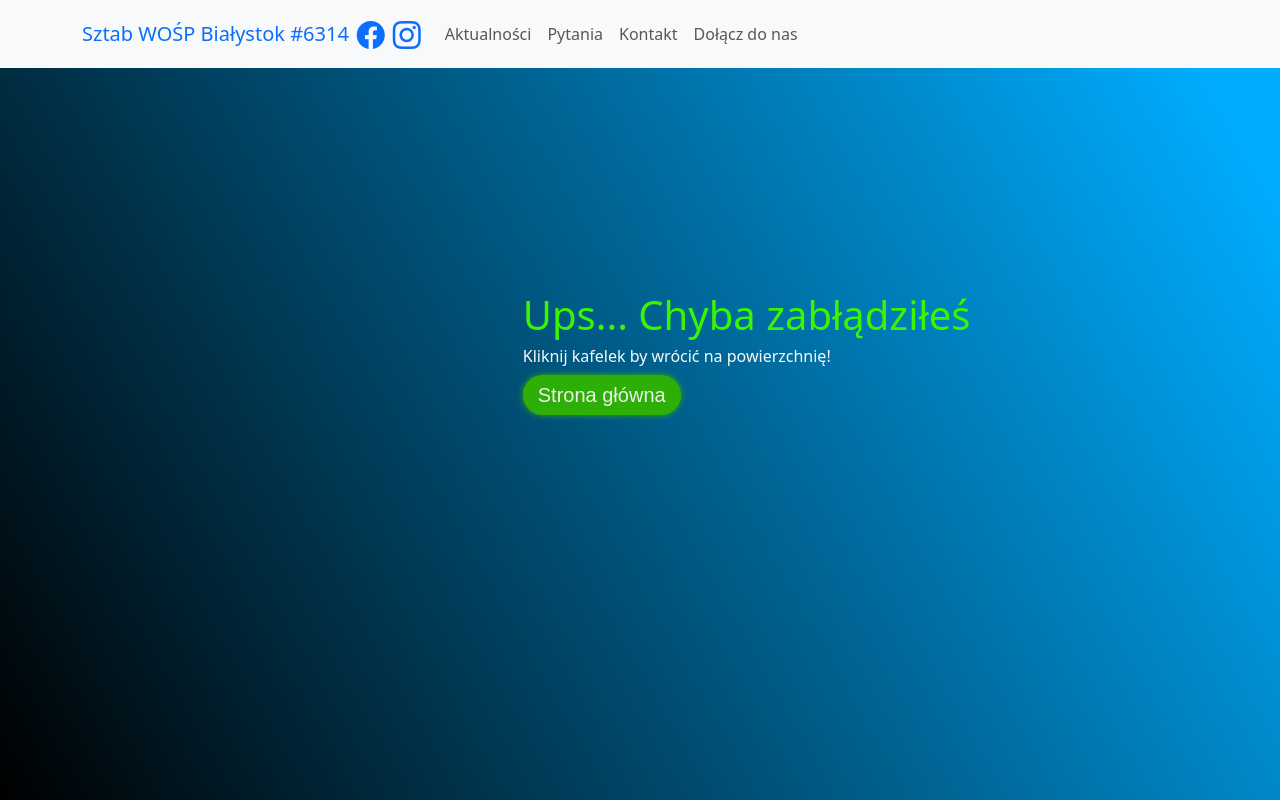
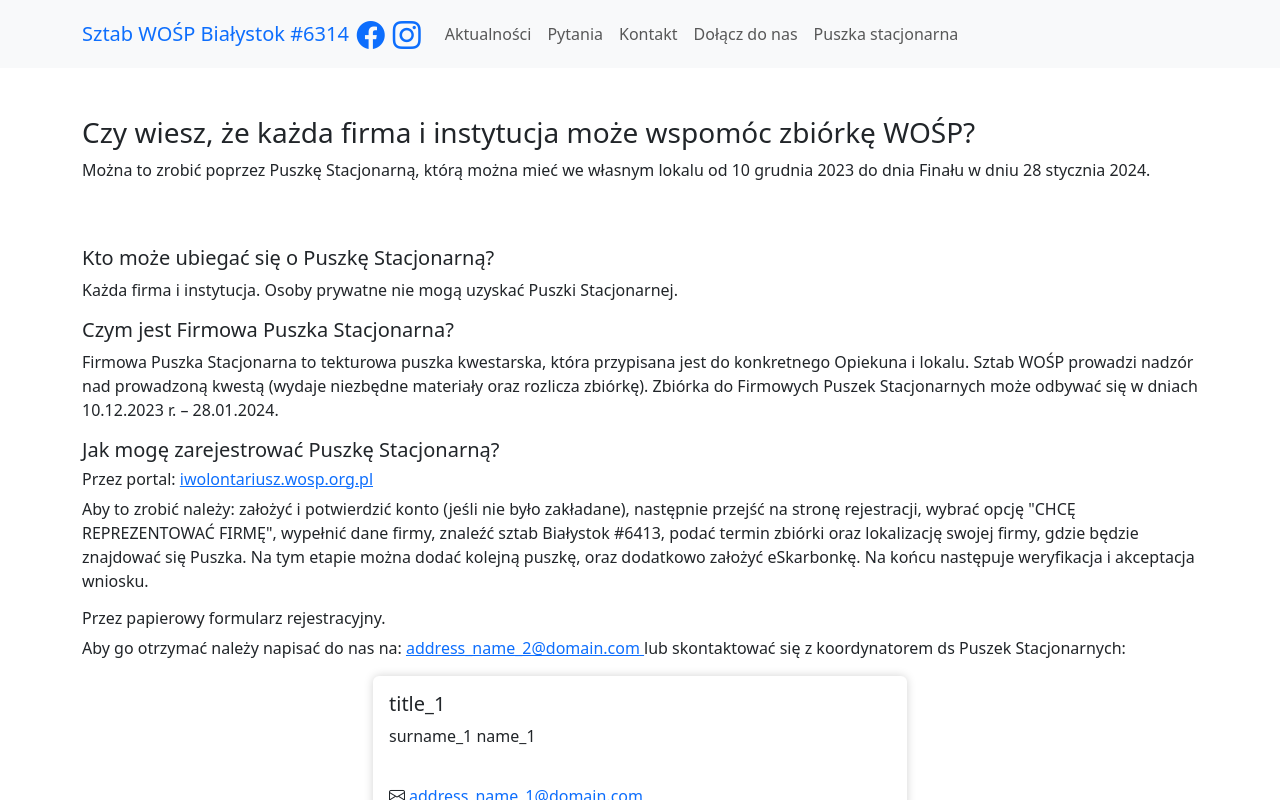
Before and after one commit to Sztab-WOSP-Bialystok/wosp-staff, a Next.js app: page /money-box in a window 1280 px wide. Before the commit this address had no page. Shown: the top 800 px of the page. Built offline with nearby package versions, Linux system fonts and the light colour scheme.

Commit message:
Closes Freesebee/wosp-staff-issues#64

```diff
--- a/app/components/navbar/navigation.ts
+++ b/app/components/navbar/navigation.ts
@@ -12,6 +12,7 @@
   COLLABORATION = "/collaboration",
   NEWS = "https://www.facebook.com/bialystokwosp",
   VOLOUNTEERS = "/volounteers",
+  MONEY_BOX = "/money-box",
 }
 
 export const navigations: NavigationElement[] = [
@@ -39,4 +40,9 @@
     link: Links.COLLABORATION,
     showInNavbar: true,
   },
+  {
+    name: "Puszka stacjonarna",
+    link: Links.MONEY_BOX,
+    showInNavbar: true,
+  },
 ];
--- a/app/contact/contact-card.tsx
+++ b/app/contact/contact-card.tsx
@@ -2,6 +2,7 @@
 import ListGroup from "react-bootstrap/ListGroup";
 
 export interface ContactData {
+  key: string;
   name: string;
   surname: string;
   title: string;
@@ -14,7 +15,7 @@
 
 export default function ContactCard({ data }: Props) {
   return (
-    <Card className="justify-content-center mt-2 mt-sm-3 mt-xl-5">
+    <Card className="justify-content-center">
       <Card.Body style={{ height: 100 }}>
         <Card.Title>{data.title}</Card.Title>
         <Card.Text>
--- a/app/home/sections/support-section/support-section.tsx
+++ b/app/home/sections/support-section/support-section.tsx
@@ -1,4 +1,4 @@
-import supportSectionData from "public/info/support-section-data.json";
+import supportSectionData from "../../../../public/info/support-section-data.json";
 import { Col, Container, Row } from "react-bootstrap";
 import SupportCard from "./section-card";
 import { SectionCardData } from "./types/sectionTypes";
@@ -13,11 +13,11 @@
           <h2>Wsparcie Finału</h2>
         </Col>
       </Row>
-      <Row className="d-flex justify-content-center">
+      <Row className="d-flex justify-content-center px-md-5">
         {data
           .filter((offer) => offer.display)
           .map((offer) => (
-            <Col key={offer.title} xs={12} md={6} lg={4} className="mb-4">
+            <Col key={offer.title} xs={12} md={6} className="mb-4">
               <SupportCard data={offer}></SupportCard>
             </Col>
           ))}
--- /dev/null
+++ b/app/money-box/page.tsx
@@ -0,0 +1,88 @@
+"use client";
+
+import { Container, Row, Col } from "react-bootstrap";
+import contactData from "../../public/info/contact-data.json";
+import ContactCard, { ContactData } from "../contact/contact-card";
+import Link from "next/link";
+
+//TODO: Configure SSR
+
+export default function Page() {
+  const data: ContactData[] = contactData;
+  const mainStaffContact = data.find((contact) => contact.key == "person2");
+  const moneyBoxCoordinatorContact = data.find(
+    (contact) => contact.key == "person1"
+  );
+
+  return (
+    <Container className="my-3 my-xl-5">
+      <Row>
+        <Col xs={12}>
+          <h3>
+            Czy wiesz, że&nbsp;każda firma i&nbsp;instytucja może wspomóc
+            zbiórkę WOŚP?
+          </h3>
+          <p>
+            Można to&nbsp;zrobić poprzez Puszkę Stacjonarną, którą można mieć we
+            własnym lokalu od 10 grudnia 2023 do&nbsp;dnia Finału w&nbsp;dniu 28
+            stycznia 2024.
+          </p>
+        </Col>
+        <Col xs={12} className="my-3 my-xl-5">
+          <h5>Kto może ubiegać się o Puszkę Stacjonarną?</h5>
+          <p>
+            Każda firma i&nbsp;instytucja. Osoby prywatne nie mogą uzyskać
+            Puszki Stacjonarnej.
+          </p>
+          <h5>Czym jest Firmowa Puszka Stacjonarna?</h5>
+          <p>
+            Firmowa Puszka Stacjonarna to tekturowa puszka kwestarska, która
+            przypisana jest do konkretnego Opiekuna i&nbsp;lokalu. Sztab WOŚP
+            prowadzi nadzór nad prowadzoną kwestą (wydaje niezbędne materiały
+            oraz rozlicza zbiórkę). Zbiórka do Firmowych Puszek Stacjonarnych
+            może odbywać się w dniach 10.12.2023 r. – 28.01.2024.
+          </p>
+          <h5>Jak mogę zarejestrować Puszkę Stacjonarną?</h5>
+          <h6>
+            <span>Przez portal: </span>
+            <span>
+              <Link href="https://iwolontariusz.wosp.org.pl/">
+                iwolontariusz.wosp.org.pl
+              </Link>
+            </span>
+          </h6>
+          <p>
+            Aby to zrobić należy: założyć i potwierdzić konto (jeśli nie było
+            zakładane), następnie przejść na stronę rejestracji, wybrać opcję
+            "CHCĘ REPREZENTOWAĆ FIRMĘ", wypełnić dane firmy, znaleźć sztab
+            Białystok #6413, podać termin zbiórki oraz lokalizację swojej firmy,
+            gdzie będzie znajdować się Puszka. Na tym etapie można dodać kolejną
+            puszkę, oraz dodatkowo założyć eSkarbonkę. Na końcu następuje
+            weryfikacja i akceptacja wniosku.
+          </p>
+          <h6>Przez papierowy formularz rejestracyjny.</h6>
+          <p>
+            <span>Aby go otrzymać należy napisać do nas na: </span>
+            <a href={"mailto:" + mainStaffContact.mail}>
+              {mainStaffContact.mail}{" "}
+            </a>
+            <span>
+              lub skontaktować się z koordynatorem ds Puszek Stacjonarnych:
+            </span>
+          </p>
+          <Container>
+            <Row>
+              <Col
+                sm={{ span: 12 }}
+                md={{ span: 8, offset: 2 }}
+                lg={{ span: 6, offset: 3 }}
+              >
+                <ContactCard data={moneyBoxCoordinatorContact} />
+              </Col>
+            </Row>
+          </Container>
+        </Col>
+      </Row>
+    </Container>
+  );
+}
--- a/public/info/contact-data.json
+++ b/public/info/contact-data.json
@@ -1,5 +1,6 @@
 [
     {
+        "key": "person1",
         "mail": "address_name_1@domain.com",
         "surname": "surname_1",
         "name": "name_1",
@@ -8,6 +9,7 @@
         "imagePath": "public/images/Sample_image_dark.png"
     },
     {
+        "key": "person2",
         "mail": "address_name_2@domain.com",
         "surname": "surname_2",
         "name": "name_2",
```
Also changed, not shown: app/contact/page.tsx (+12 -5 lines), public/info/support-section-data.json (+11 -3 lines).
